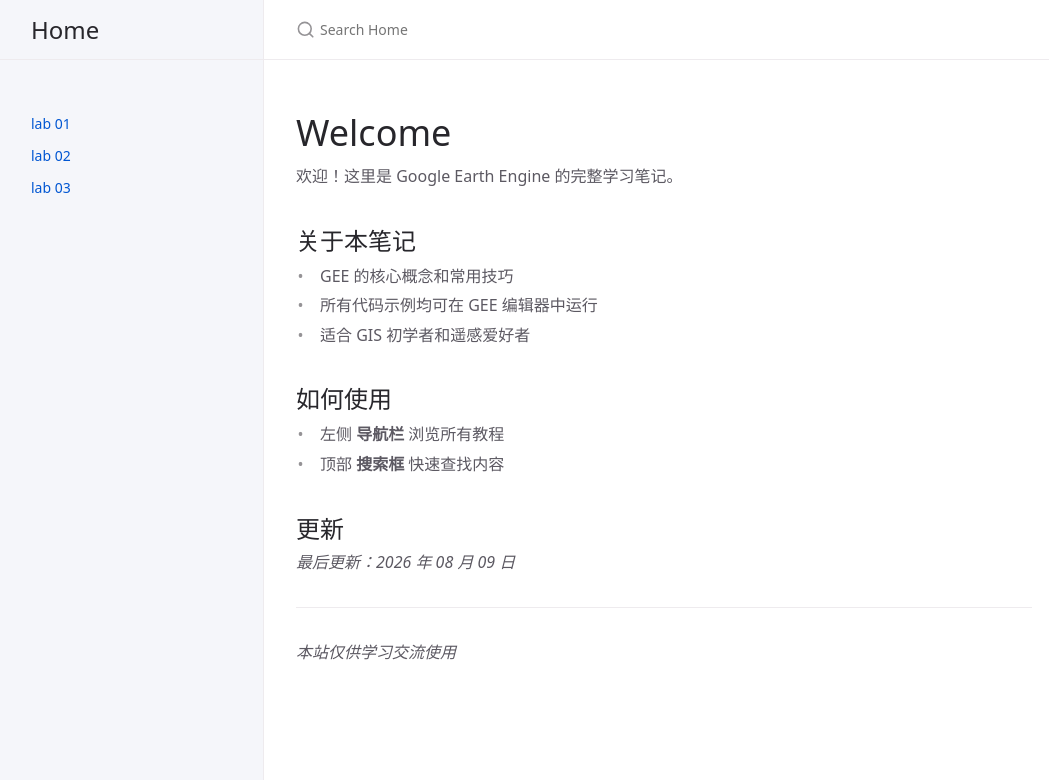
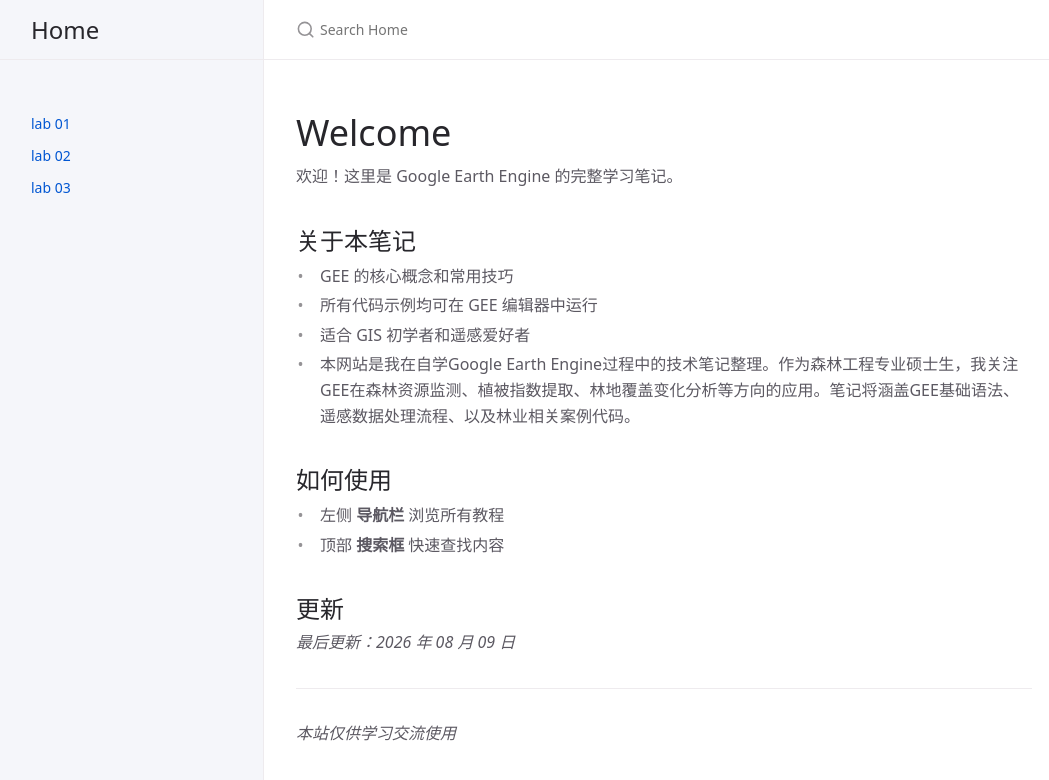
Before and after one commit to ptsch1979/gee, a Jekyll site: the page built from index.md, in a window 1280 px wide. Shown: the top 780 px of the page, without its empty margins (108-1157 px from the left). Built offline with Jekyll 4.4.1, drawn with Linux system fonts in a browser that asks for light colours; cached includes are drawn as plain includes.

Commit message:
Update index.md

```diff
--- a/index.md
+++ b/index.md
@@ -11,6 +11,7 @@ layout: default
 - GEE 的核心概念和常用技巧
 - 所有代码示例均可在 GEE 编辑器中运行
 - 适合 GIS 初学者和遥感爱好者
+- 本网站是我在自学Google Earth Engine过程中的技术笔记整理。作为森林工程专业硕士生，我关注GEE在森林资源监测、植被指数提取、林地覆盖变化分析等方向的应用。笔记将涵盖GEE基础语法、遥感数据处理流程、以及林业相关案例代码。
 
 ## 如何使用
 
```
